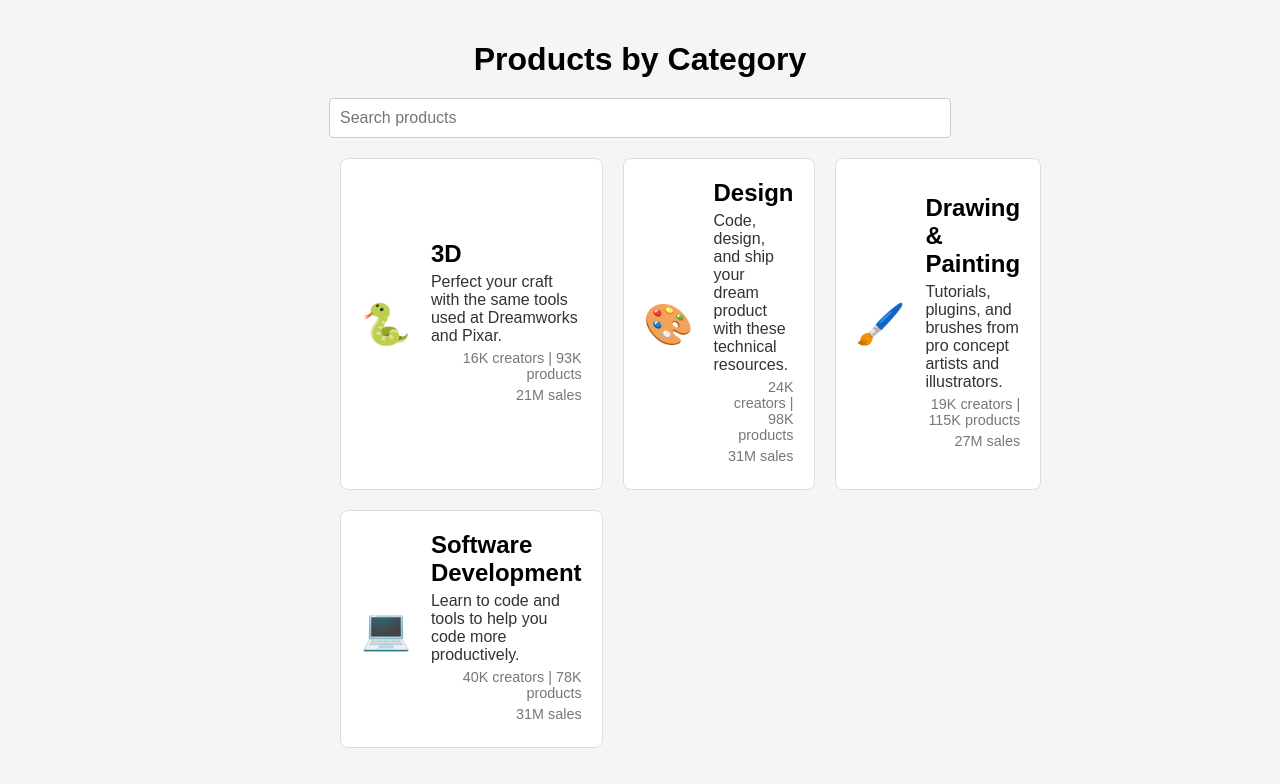
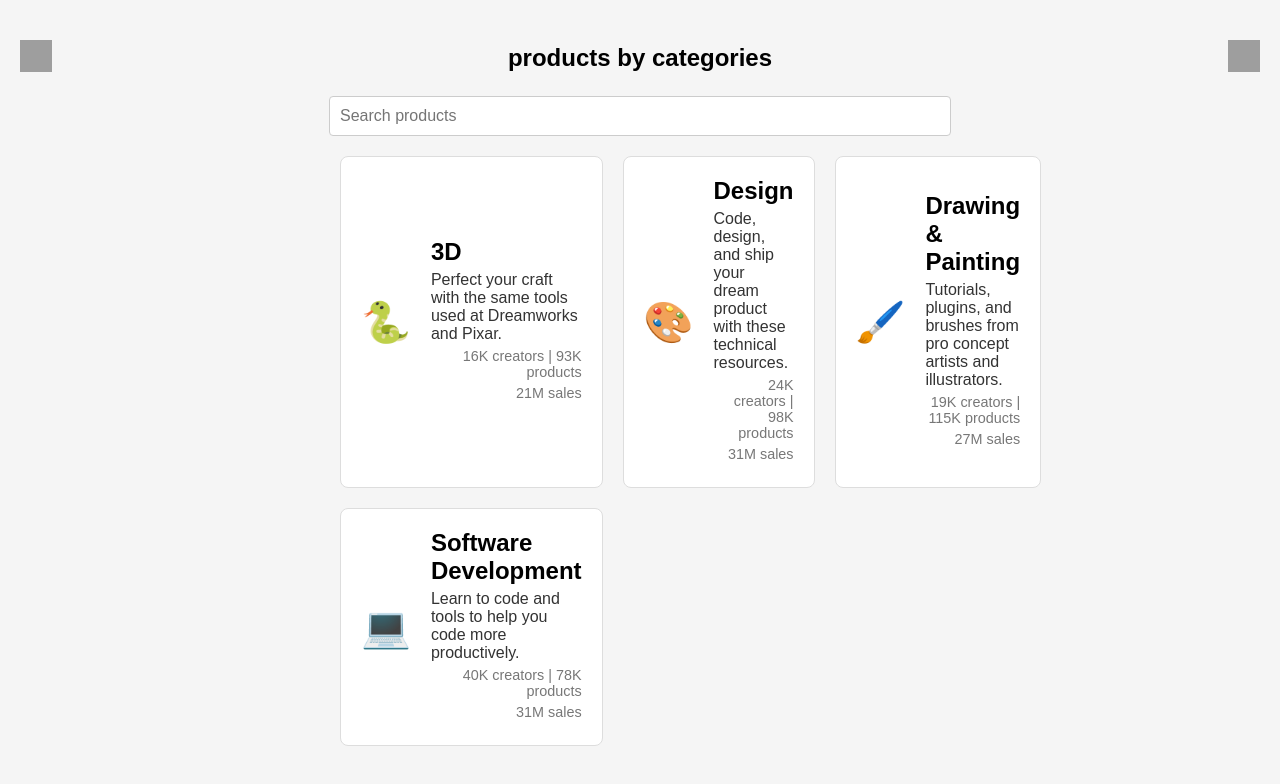
Before and after one commit to xhamsterbd/hash-note, a plain HTML site: page index.html in a window 1280 px wide. Drawn offline with Linux system fonts and the light colour scheme; grey boxes are pictures that could not be loaded.

Commit message:
Update index.html

```diff
--- a/index.html
+++ b/index.html
@@ -12,6 +12,33 @@
             margin: 0;
             padding: 20px;
         }
+
+                /* Header styles */
+.header {
+    padding: 20px 0px;
+    display: flex;
+    align-items: center;
+    justify-content: space-between;
+}
+
+.header .home-icon img,
+.header .threeline-icon img {
+    width: 32px;
+    height: 32px;
+}
+
+.header .h1-title {
+    flex-grow: 1;
+    text-align: center;
+    font-size: 1.5em;
+    font-weight: bold;
+    margin: 0;
+}
+
+.home-icon,
+.threeline-icon {
+    cursor: pointer;
+}
 
         h1 {
             font-size: 2em;
@@ -92,7 +119,16 @@
     </style>
 </head>
 <body>
-    <h1>Products by Category</h1>
+    <!-- Header -->
+<header class="header">
+    <div class="home-icon">
+        <img src="https://encrypted-tbn0.gstatic.com/images?q=tbn:ANd9GcRCkXtTyVwEJPF_40Ir0tKJKI1JEYzySQPXoB6Fmo4SeZRtOTRHQe2wgT2w&s=10" alt="Home">
+    </div>
+    <h1 class="h1-title">products by categories</h1>
+    <div class="threeline-icon">
+        <img src="https://encrypted-tbn0.gstatic.com/images?q=tbn:ANd9GcRg-ioo5xWgN8lWLUN3dOa_0snqZ4KCsdpvNw&usqp=CAU" alt="Menu">
+    </div>
+</header>
 
     <div class="search-container">
         <input type="text" placeholder="Search products">
```
